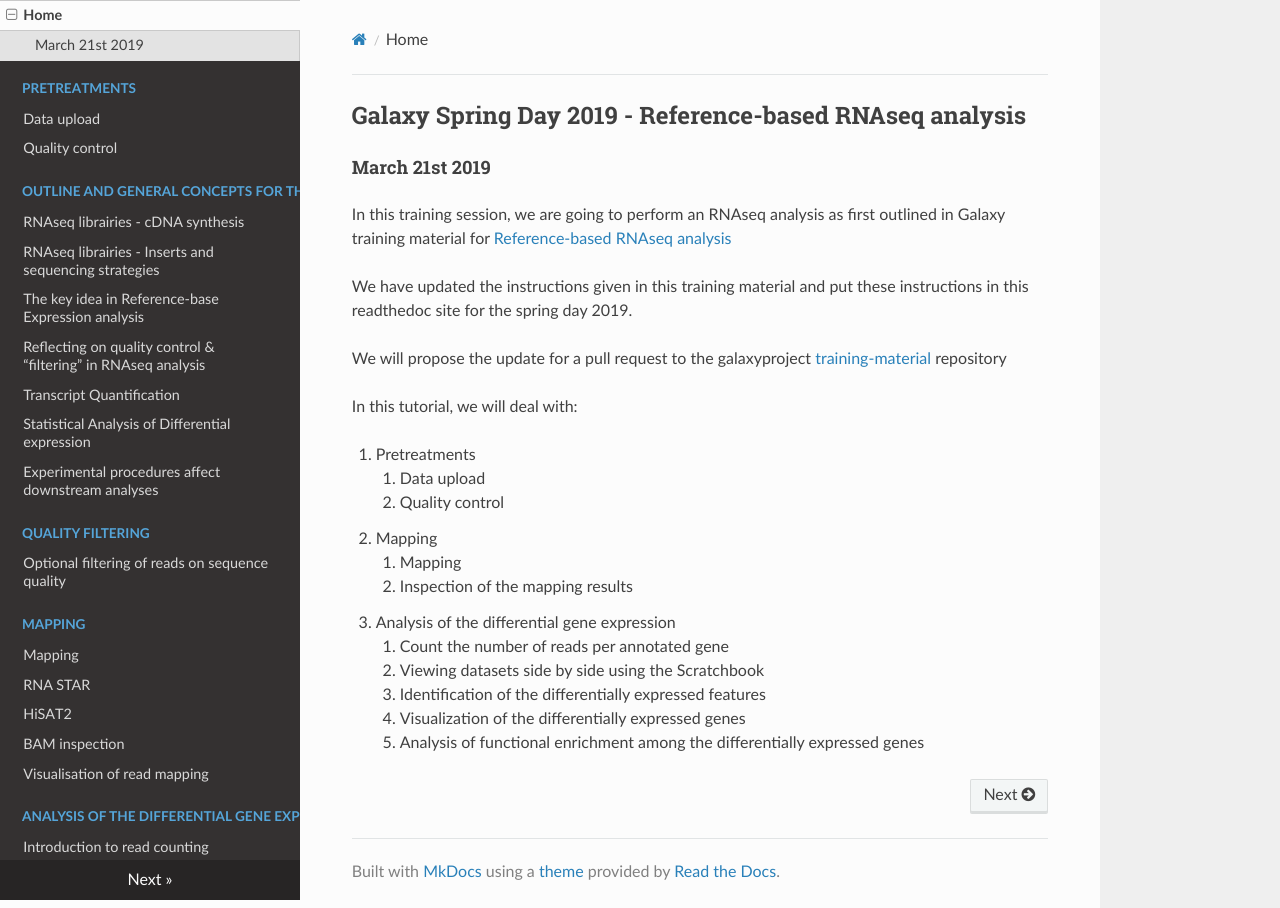
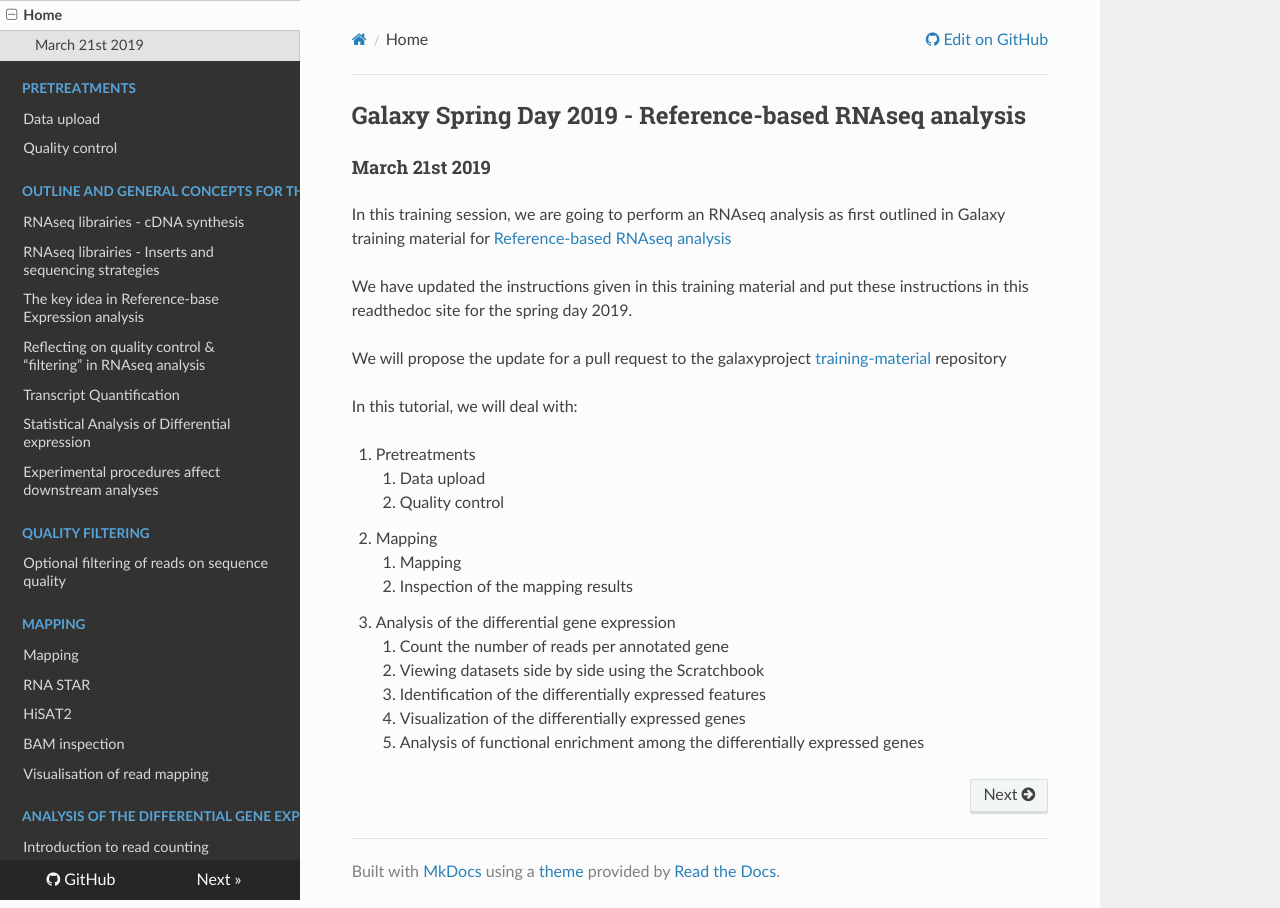
Before and after one commit to ARTbio/springday, an MkDocs documentation site: the page built from docs/index.md, in a window 1280 px wide. Built offline with MkDocs 1.6.1, drawn with Linux system fonts in a browser that asks for light colours; nearby versions of some CDN libraries; some of the changed lines change nothing that is shown.

Commit message:
set repo_url in mkdocs.yml

```diff
--- a/mkdocs.yml
+++ b/mkdocs.yml
@@ -34,4 +34,6 @@ nav:
   - Galaxy Workflows:
     - Introduction: workflow_intro.md
     - Example: workflow_use.md
+site_url: https://artbio.github.io/springday/
+repo_url: https://github.com/ARTbio/springday
 theme: readthedocs
```
